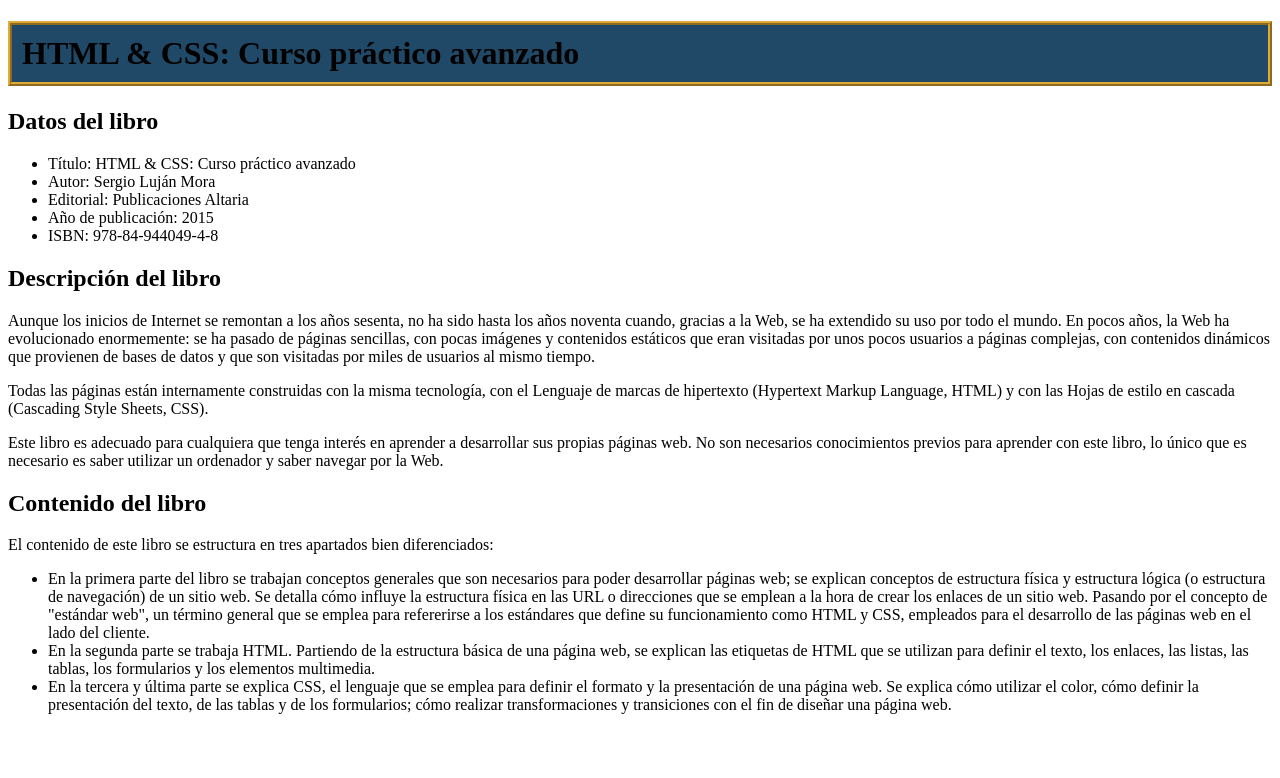
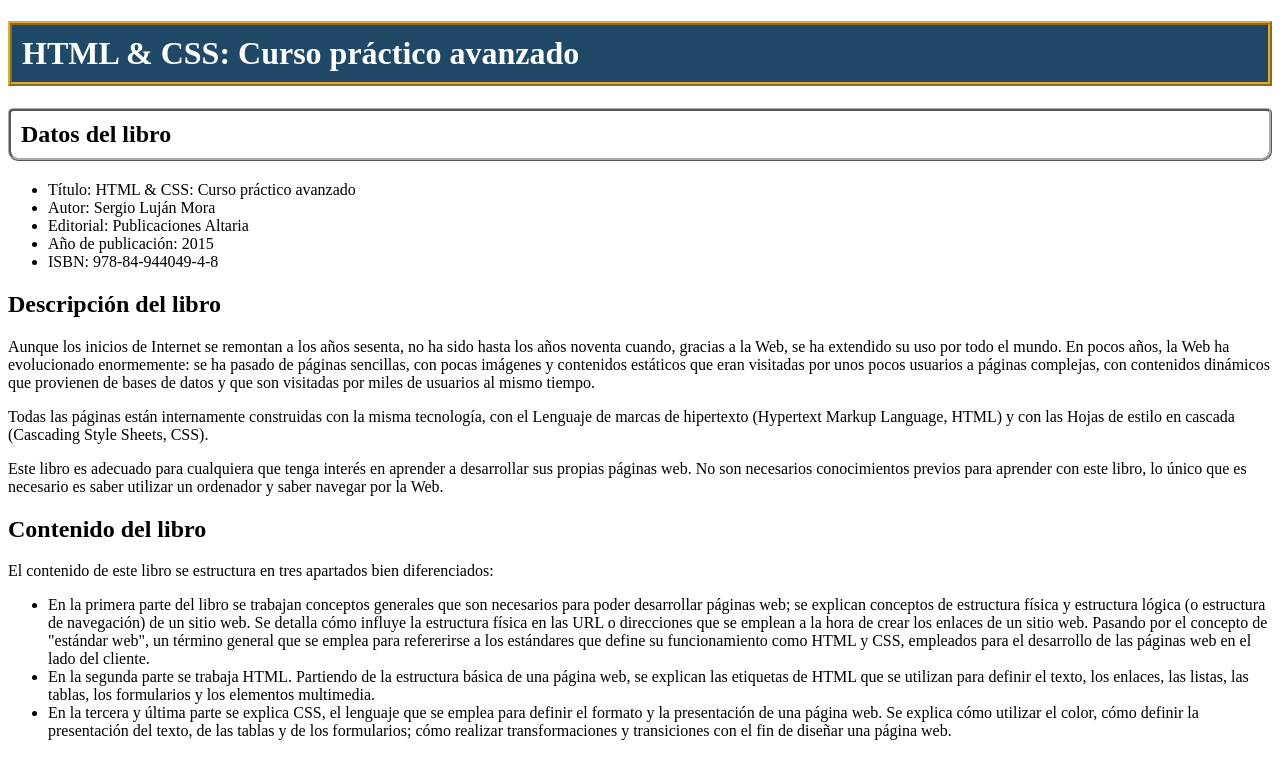
Before and after one commit to LimberthEsneiderSantanderAlcivar/ejercicio2, a plain HTML site: page index.html in a window 1280 px wide. Drawn offline with Linux system fonts and the light colour scheme.

Commit message:
La segunda caja y el color del titulo de la primera caja que se me olvidó

```diff
--- a/css/estilo.css
+++ b/css/estilo.css
@@ -1,3 +1,6 @@
+h1{
+	color:white;
+}
 .caja1{
 	background-color: #204967;
 	padding-top: 10px;
@@ -5,3 +8,13 @@
 	padding-left: 10px;
 	border: 4px ridge #DFAB35;
 }
+.caja2{
+	border: 3px ridge #ABABAB;
+	padding-top: 10px;
+	padding-bottom: 10px;
+	padding-left: 10px;
+	border-top-left-radius: 5px;
+	border-top-right-radius:5px;
+	border-bottom-right-radius: 10px;
+	border-bottom-left-radius: 10px;
+}
--- a/index.html
+++ b/index.html
@@ -10,7 +10,7 @@
 
 <body>
     <h1 class="caja1">HTML &amp; CSS: Curso práctico avanzado</h1>
-    <h2>Datos del libro</h2>
+    <h2 class="caja2">Datos del libro</h2>
     <ul>
         <li>Título: HTML &amp; CSS: Curso práctico avanzado</li>
         <li>Autor: Sergio Luján Mora</li>
```
